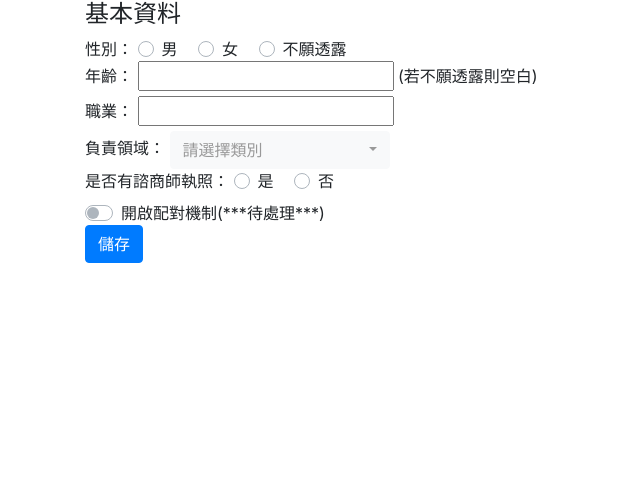
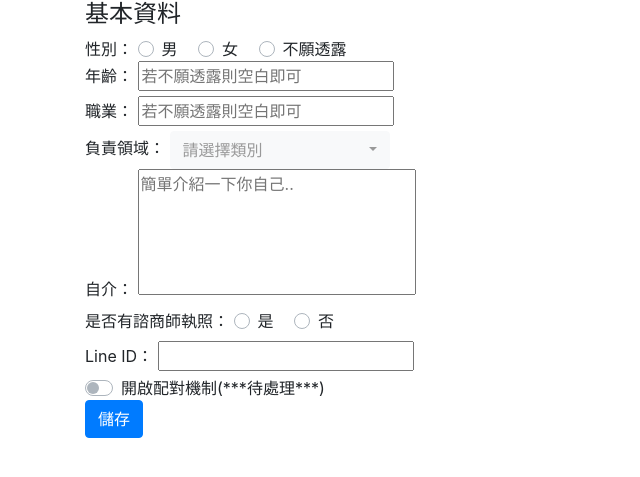
Before and after one commit to mark0613/Warm_Com, a Django app: page /page/profile in a window 1280 px wide. Shown: the top 477 px of the page, without its empty margins (0-640 px from the left). Run offline with Django 4.2, Linux system fonts and the light colour scheme; some libraries are stand-ins or nearby versions.

Commit message:
新增description跟lineID欄位

```diff
--- a/templates/profile.html
+++ b/templates/profile.html
@@ -45,6 +45,12 @@
             return null
         return job
     }
+    function getDescription(){
+        let description = $("#description").val()
+        if (description === "")
+            return null
+        return description
+    }
     function isProfessional(){
         let is_professional = $('input[name=profession]:checked').val()
         return Boolean(is_professional)
@@ -57,7 +63,10 @@
         let type = $('#type').val()
         return type
     }
-
+    function getLineId(){
+        let line_id = $('#text-line-id').val()
+        return line_id
+    }
     async function sendProfile() {
         let profile = await getUserProfile();
         let data = {
@@ -67,10 +76,11 @@
             "gender" : getGender(),
             "age" : getAge(),
             "job" : getJob(),
-            "description" : "...",
+            "description" : getDescription(),
             "is_professional" : isProfessional(),
             "can_be_paired" : canBePaired(),
-            "targets" : getTypes()
+            "targets" : getTypes(),
+            "line_id" : getLineId()
         }
         jq.post(
             "/api/counselor",
@@ -88,6 +98,11 @@
         })
     });
 </script>
+<style>
+    textarea {
+        resize: none;
+    }
+</style>
 <body>
     <div class="container">
         <h4>基本資料</h4>
@@ -108,12 +123,11 @@
         </div>
         <div class="age">
             <label>年齡：</label>
-            <input type="text" id="age">
-            <span>(若不願透露則空白)</span>
+            <input type="text" id="age" placeholder="若不願透露則空白即可"><br>
         </div>
         <div class="job">
             <label>職業：</label>
-            <input type="text" id="job">
+            <input type="text" id="job" placeholder="若不願透露則空白即可"><br>
         </div>
         <div class="handle">
             <label>負責領域：</label>
@@ -126,6 +140,10 @@
                 <option value="6">其他</option>
             </select>
         </div>
+        <div class="description">
+            <label>自介：</label>
+            <textarea placeholder="簡單介紹一下你自己.." cols="25%" rows="5%" id="description"></textarea>
+        </div>
         <div class="professional">
             <label>是否有諮商師執照：</label>
             <div class="custom-control custom-radio custom-control-inline">
@@ -136,6 +154,10 @@
                 <input type="radio" id="non-pro" name="profession" class="custom-control-input" value="">
                 <label class="custom-control-label" for="non-pro">否</label>
             </div>
+        </div>
+        <div class="line-id">
+            <label id="label-line-id">Line ID：</label>
+            <input type="text" id="text-line-id" placeholder=""><br>
         </div>
         <div class="pair">
             <div class="custom-control custom-switch">
```
